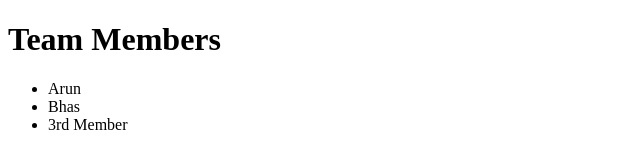
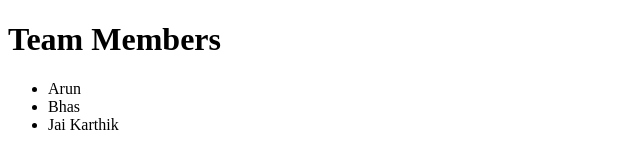
Before and after one commit to aladiarunm/GitAssignment, a plain HTML site: page index.html in a window 1280 px wide. Shown: the full height of the page, 0-640 px from the left. Drawn offline with Linux system fonts and the light colour scheme.

Commit message:
Index Changed by JK

```diff
--- a/index.html
+++ b/index.html
@@ -6,7 +6,7 @@
   <ul>
     <li>Arun</li>
     <li>Bhas</li>
-    <li>3rd Member</li>
+    <li>Jai Karthik</li>
   </ul>
 </body>
 </html>
```
